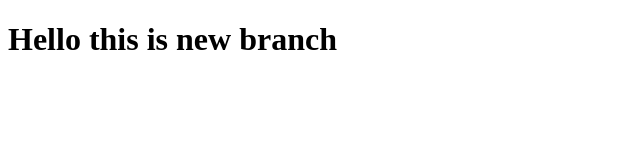
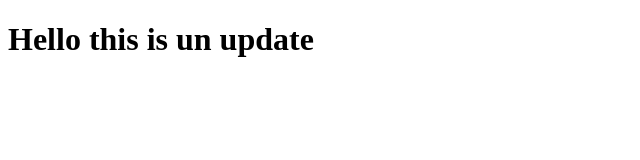
Before and after one commit to SuhaAlshehri/FirsRepo, a plain HTML site: page index.html in a window 1280 px wide. Shown: the whole page, without its empty margins (0-640 px from the left). Drawn offline with Linux system fonts and the light colour scheme.

Commit message:
update html file

```diff
--- a/index.html
+++ b/index.html
@@ -6,7 +6,7 @@
     <title>Document</title>
 </head>
 <body>
-    <h1 >Hello this is new branch</h1>
+    <h1 >Hello this is un update</h1>
   <script src="app.js"></script>
 </body>
 </html>
```
